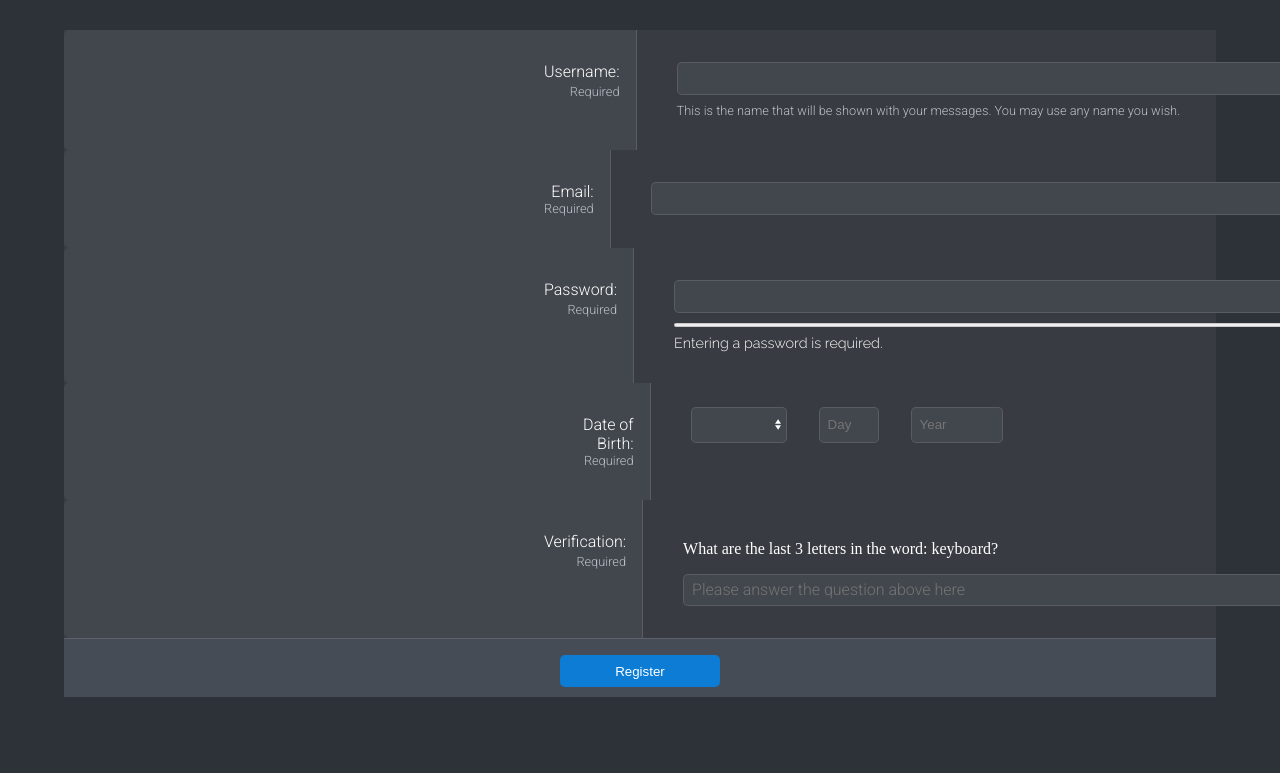
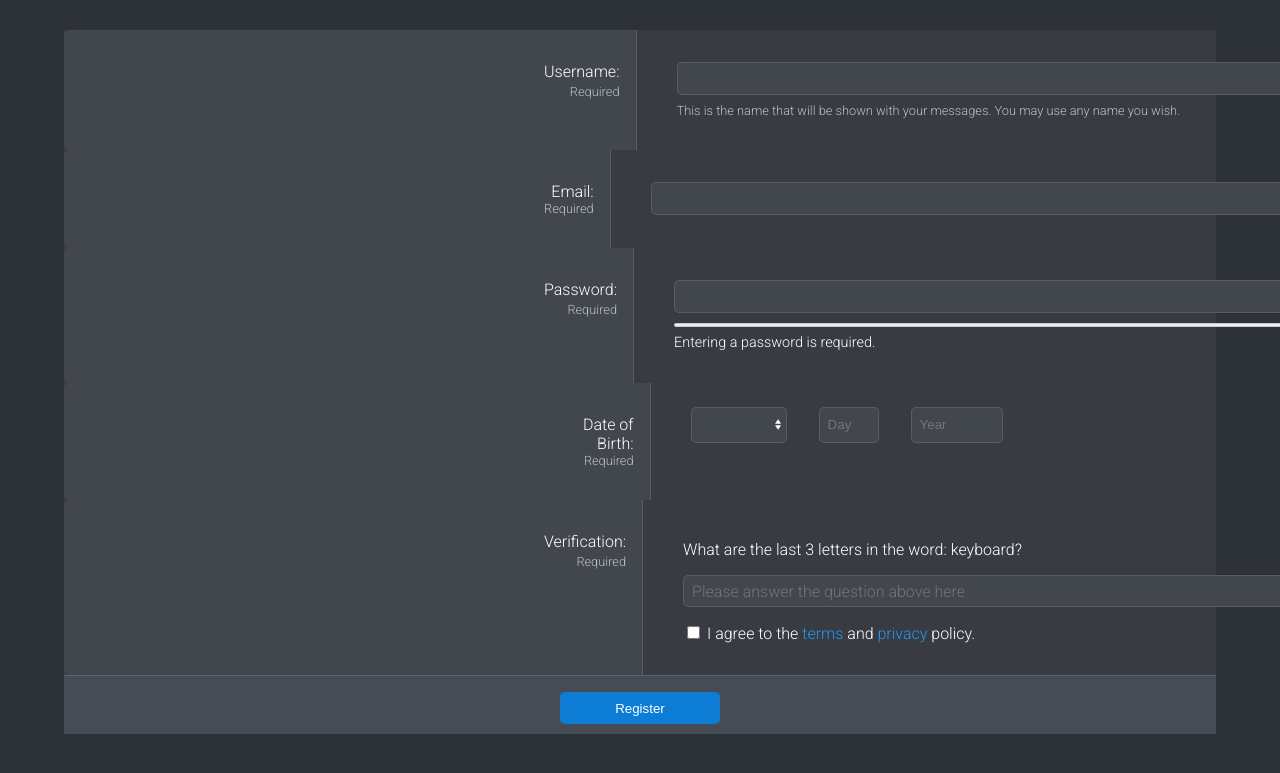
Before and after one commit to Rubykami/railsvueforum-Vuejs, a Vue app: page /register in a window 1280 px wide. Shown: the part 325-1098 px from the top of the page. Built offline with nearby package versions, Linux system fonts and the light colour scheme; a web font is replaced by a local one.

Commit message:
Adding agree with terms and privacy at register page

```diff
--- a/src/views/Register.vue
+++ b/src/views/Register.vue
@@ -22,6 +22,7 @@
           name="username"
           required
           v-model="FormValues.username"
+          autofocus
         />
         <dfn class="main__registerform__div__row__dfn"
           >This is the name that will be shown with your messages. You may use
@@ -39,7 +40,8 @@
       <dd class="main__registerform__div__row">
         <input
           class="main__registerform__div__row__input"
-          type="text"
+          type="email"
+          autocomplete="off"
           name="email"
           required
           v-model="FormValues.email"
@@ -198,7 +200,9 @@
         </label>
       </dt>
       <dd class="main__registerform__div__row">
-        <span class="main__registerform__div__row__question">{{ ValidationQuestion.question }}</span>
+        <span class="main__registerform__div__row__question">{{
+          ValidationQuestion.question
+        }}</span>
         <input
           class="main__registerform__div__row__input"
           type="text"
@@ -207,6 +211,14 @@
           placeholder="Please answer the question above here"
           v-model="FormValues.questionanswer"
         />
+        <div class="main__registerform__div__row__termsprivacy">
+          <input
+            type="checkbox"
+            required
+            class="main__registerform__div__row__termsprivacy__checkbox"
+          />
+          <span class="main__registerform__div__row__termsprivacy__conditions"> I agree to the <RouterLink to="/help/terms/" class="main__registerform__div__row__termsprivacy__links"> terms </RouterLink>and <RouterLink to="/help/privacy-policy/" class="main__registerform__div__row__termsprivacy__links"> privacy </RouterLink> policy. </span>
+        </div>
       </dd>
     </div>
     <footer class="main__registerform__footer">
@@ -254,7 +266,7 @@ const ValidationArray = [
   { question: "What color is the sky?", answer: "blue", id: 5 },
 ];
 
-const ValidationQuestion = ValidationArray[RandomNumber];
+const ValidationQuestion = ValidationArray[RandomNumber] || ""
 
 watch(
   () => FormValues.password.length,
@@ -293,34 +305,43 @@ watch(
 const SubmitForm = (event: any) => {
   switch (ValidationQuestion.question) {
     case ValidationArray[0].question:
-      if (FormValues.questionanswer !== ValidationArray[0].answer) {
+      if (FormValues.questionanswer !== ValidationArray[0].answer.toLowerCase()) {
         alert("Incorrect Answer, please try again!");
         window.location.reload();
       }
     case ValidationArray[1].question:
-      if (FormValues.questionanswer !== ValidationArray[1].answer) {
+      if (FormValues.questionanswer !== ValidationArray[1].answer.toLowerCase()) {
         alert("Incorrect Answer, please try again!");
         window.location.reload();
       }
       break;
     case ValidationArray[2].question:
-      if (FormValues.questionanswer !== ValidationArray[2].answer) {
+      if (FormValues.questionanswer !== ValidationArray[2].answer.toLowerCase()) {
         alert("Incorrect Answer, please try again!");
         window.location.reload();
       }
       break;
     case ValidationArray[3].question:
-      if (FormValues.questionanswer !== ValidationArray[3].answer) {
+      if (FormValues.questionanswer !== ValidationArray[3].answer.toLowerCase()) {
         alert("Incorrect Answer, please try again!");
         window.location.reload();
       }
       break;
     case ValidationArray[4].question:
-      if (FormValues.questionanswer !== ValidationArray[4].answer) {
+      if (FormValues.questionanswer !== ValidationArray[4].answer.toLowerCase()) {
         alert("Incorrect Answer, please try again!");
         window.location.reload();
       }
       break;
+  }
+
+  if (typeof(FormValues.day) !== "number") {
+    alert("Incorrect day value, please type an number and try again!");
+        window.location.reload();
+  }
+  else if (typeof(FormValues.month) !== "number") {
+    alert("Incorrect month value, please type an number and try again!");
+        window.location.reload();
   }
 };
 </script>
@@ -409,11 +430,31 @@ const SubmitForm = (event: any) => {
         margin-top: 2rem;
         display: flex;
         flex-direction: column;
+        font-family: Roboto;
+        &__termsprivacy {
+          padding-top: 1rem;
+          font-family: roboto;
+          &__conditions {
+
+          }
+          &__links {
+            color: #2196F3;
+            text-decoration: none;
+          }
+          &__checkbox {
+            &:hover {
+              cursor: pointer;
+            }
+          }
+        }
         &__question {
+          font-size: 1rem;
           padding-top: 0.5rem;
           padding-bottom: 1rem;
         }
         &__input {
+          font-size: 1rem;
+          font-family: Roboto;
           &::placeholder {
             font-size: 1rem;
             font-family: Roboto;
@@ -421,9 +462,10 @@ const SubmitForm = (event: any) => {
         }
         &__pwddiv {
           &__strength {
+            font-size: 1rem;
+            font-family: Roboto;
             margin-top: 5px;
             display: block;
-            font-family: Raleway;
             font-size: 0.9rem;
           }
         }
```
Lines whose indentation alone changed are shown as unchanged.
